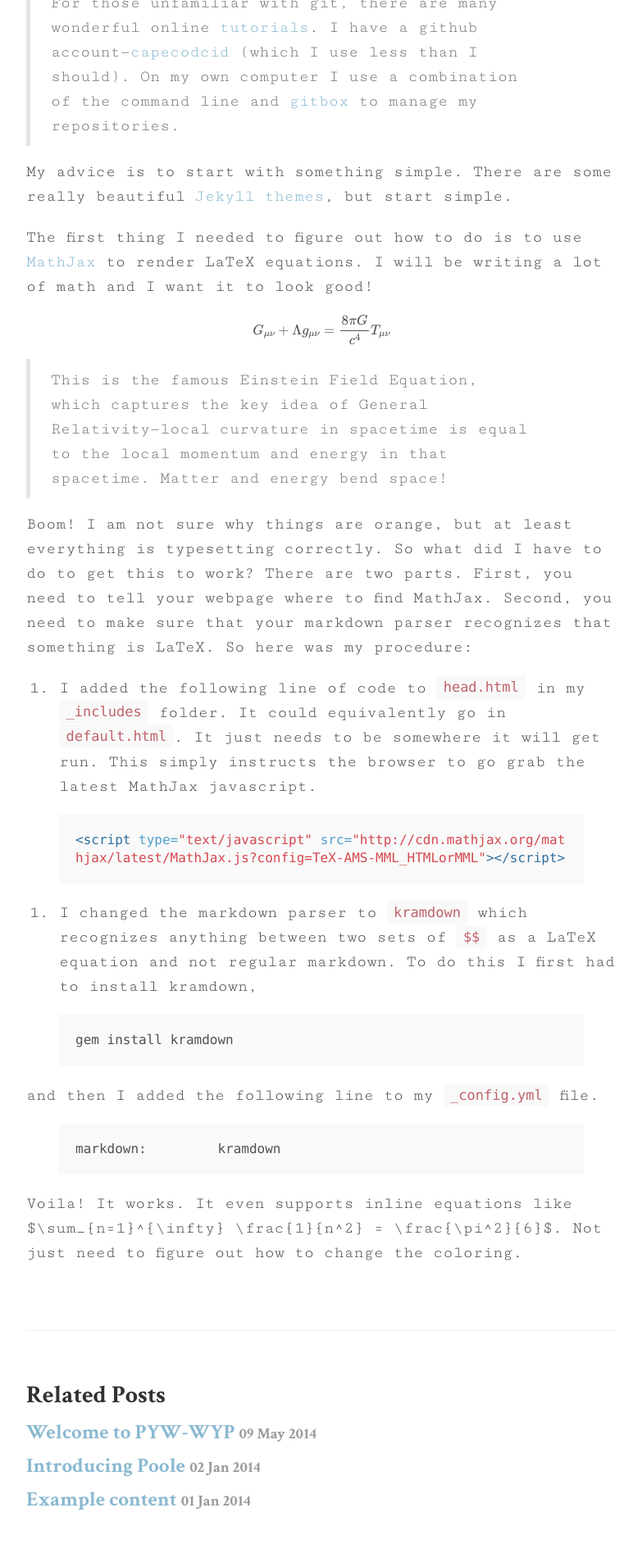
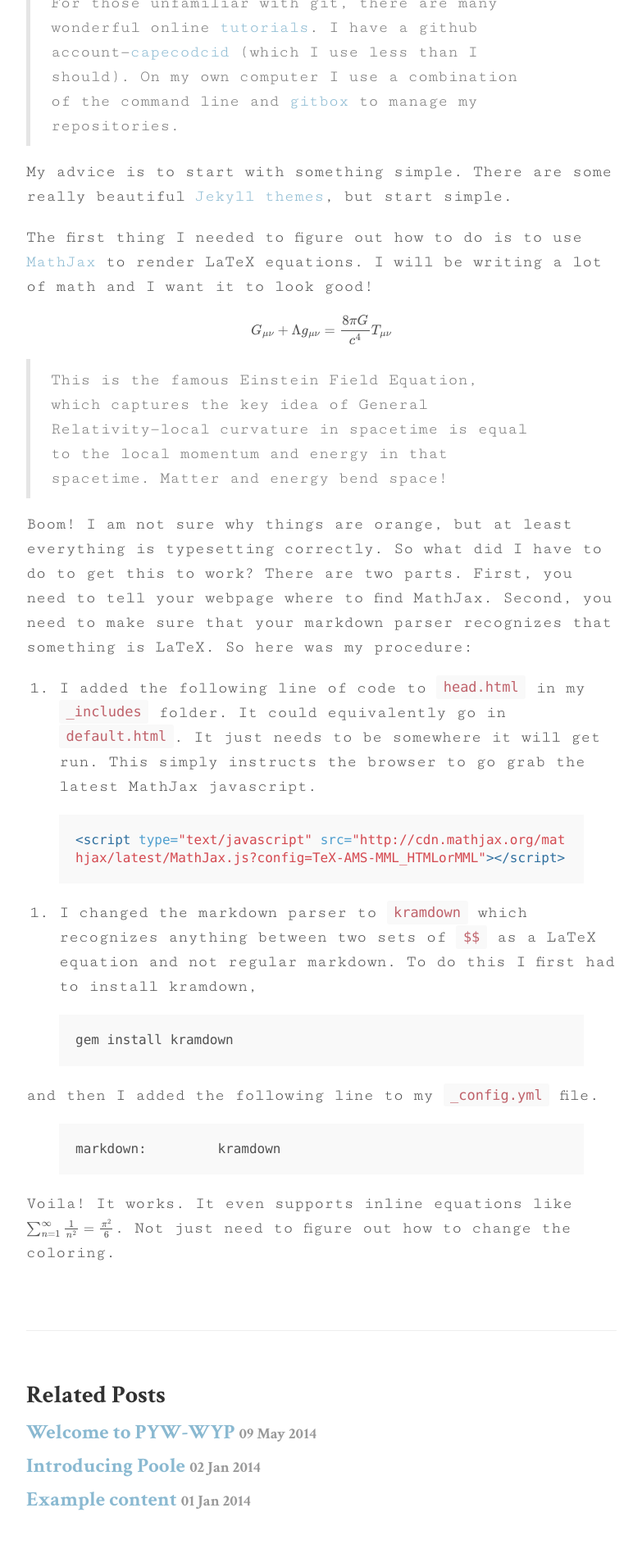
Before and after one commit to capecodcid/capecodcid.github.io, a Jekyll site: the page built from _posts/2014-05-10-Latex+Jekyll.md, in a window 1280 px wide. Shown: the part 643-2555 px from the top of the page at 82% size, without its empty margins (248-1031 px from the left). Built offline with Jekyll 4.4.1, drawn with Linux system fonts in a browser that asks for light colours; some web fonts are replaced; formulas are drawn with MathJax 3; comment, search, counter and statistics services are not loaded.

```diff
--- a/_posts/2014-05-10-Latex+Jekyll.md
+++ b/_posts/2014-05-10-Latex+Jekyll.md
@@ -44,4 +44,4 @@ and then I added the following line to my `_config.yml` file.
 markdown:         kramdown
 {% endhighlight %}
 
-Voila!  It works.  It even supports inline equations like $\sum_{n=1}^{\infty} \frac{1}{n^2} = \frac{\pi^2}{6}$.  Not just need to figure out how to change the coloring.
+Voila!  It works.  It even supports inline equations like $$\sum_{n=1}^{\infty} \frac{1}{n^2} = \frac{\pi^2}{6}$$.  Not just need to figure out how to change the coloring.
```
